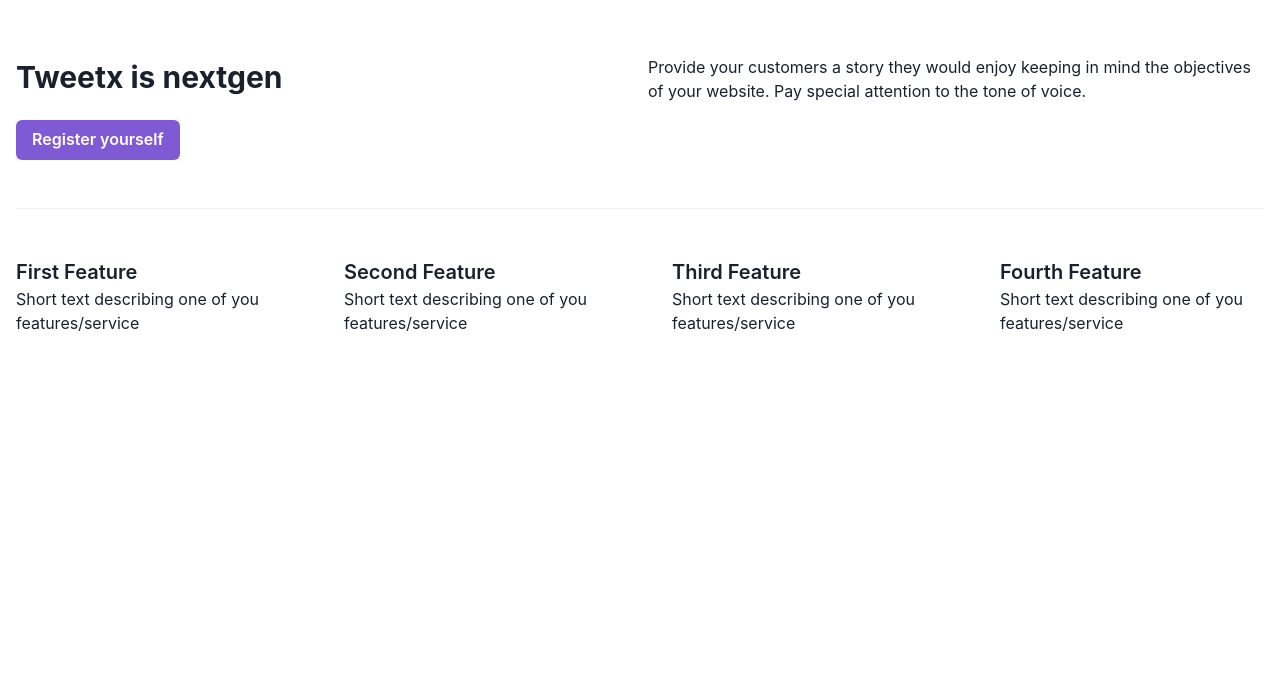
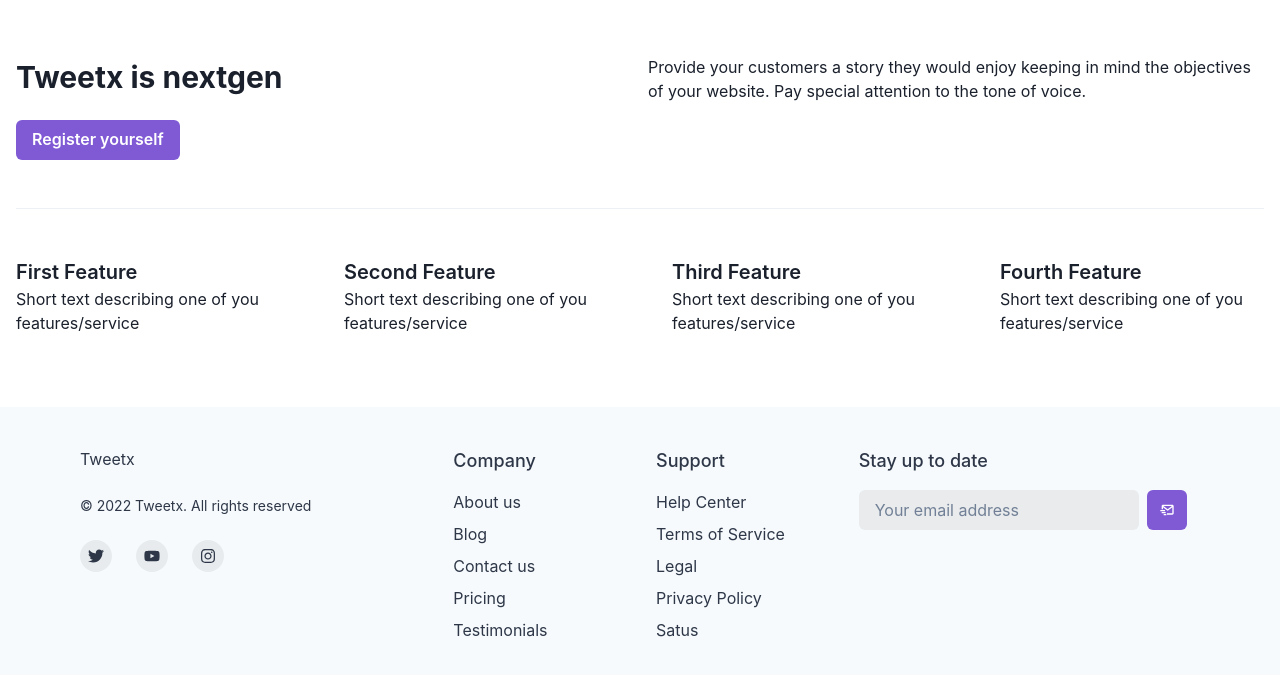
Before and after one commit to prajnastra/tweetx, a Next.js app in the folder client/: page / in a window 1280 px wide. Shown: the part 1087-1762 px from the top of the page. Before the commit the page ends 1438 px from the top, so only its background shows below. Built offline with nearby package versions, Linux system fonts and the light colour scheme.

Commit message:
add: footer section; update: add margin in features

```diff
--- a/client/components/Features/index.tsx
+++ b/client/components/Features/index.tsx
@@ -14,7 +14,7 @@
 
 export default function Features() {
   return (
-    <Box as={Container} maxW="7xl" mt={14} p={4}>
+    <Box as={Container} maxW="7xl" my={14} p={4}>
       <Grid
         templateColumns={{
           base: 'repeat(1, 1fr)',
--- /dev/null
+++ b/client/components/Footer/ListHeader.tsx
@@ -0,0 +1,11 @@
+import { ReactNode } from 'react'
+
+import { Text } from '@chakra-ui/react'
+
+export default function ListHeader({ children }: { children: ReactNode }) {
+  return (
+    <Text fontWeight={'500'} fontSize={'lg'} mb={2}>
+      {children}
+    </Text>
+  )
+}
--- /dev/null
+++ b/client/components/Footer/SocialButton.tsx
@@ -0,0 +1,35 @@
+import { ReactNode } from 'react'
+
+import { chakra, useColorModeValue, VisuallyHidden } from '@chakra-ui/react'
+
+export default function SocialButton({
+  children,
+  label,
+  href,
+}: {
+  children: ReactNode
+  label: string
+  href: string
+}) {
+  return (
+    <chakra.button
+      bg={useColorModeValue('blackAlpha.100', 'whiteAlpha.100')}
+      rounded={'full'}
+      w={8}
+      h={8}
+      cursor={'pointer'}
+      as={'a'}
+      href={href}
+      display={'inline-flex'}
+      alignItems={'center'}
+      justifyContent={'center'}
+      transition={'background 0.3s ease'}
+      _hover={{
+        bg: useColorModeValue('blackAlpha.200', 'whiteAlpha.200'),
+      }}
+    >
+      <VisuallyHidden>{label}</VisuallyHidden>
+      {children}
+    </chakra.button>
+  )
+}
--- /dev/null
+++ b/client/components/Footer/index.tsx
@@ -0,0 +1,90 @@
+import {
+  Box,
+  Container,
+  Link,
+  SimpleGrid,
+  Stack,
+  Text,
+  HStack,
+  Input,
+  IconButton,
+  useColorModeValue,
+} from '@chakra-ui/react'
+
+import { FaInstagram, FaTwitter, FaYoutube } from 'react-icons/fa'
+import { BiMailSend } from 'react-icons/bi'
+
+import ListHeader from './ListHeader'
+import SocialButton from './SocialButton'
+
+export default function Footer() {
+  return (
+    <Box
+      bg={useColorModeValue('gray.50', 'gray.900')}
+      color={useColorModeValue('gray.700', 'gray.200')}
+    >
+      <Container as={Stack} maxW={'6xl'} py={10}>
+        <SimpleGrid
+          templateColumns={{ sm: '1fr 1fr', md: '2fr 1fr 1fr 2fr' }}
+          spacing={8}
+        >
+          <Stack spacing={6}>
+            <HStack spacing={1}>
+              <Text color={useColorModeValue('gray.700', 'white')}>Tweetx</Text>
+            </HStack>
+            <Text fontSize={'sm'}>© 2022 Tweetx. All rights reserved</Text>
+            <Stack direction={'row'} spacing={6}>
+              <SocialButton label={'Twitter'} href={'#'}>
+                <FaTwitter />
+              </SocialButton>
+              <SocialButton label={'YouTube'} href={'#'}>
+                <FaYoutube />
+              </SocialButton>
+              <SocialButton label={'Instagram'} href={'#'}>
+                <FaInstagram />
+              </SocialButton>
+            </Stack>
+          </Stack>
+          <Stack align={'flex-start'}>
+            <ListHeader>Company</ListHeader>
+            <Link href={'#'}>About us</Link>
+            <Link href={'#'}>Blog</Link>
+            <Link href={'#'}>Contact us</Link>
+            <Link href={'#'}>Pricing</Link>
+            <Link href={'#'}>Testimonials</Link>
+          </Stack>
+          <Stack align={'flex-start'}>
+            <ListHeader>Support</ListHeader>
+            <Link href={'#'}>Help Center</Link>
+            <Link href={'#'}>Terms of Service</Link>
+            <Link href={'#'}>Legal</Link>
+            <Link href={'#'}>Privacy Policy</Link>
+            <Link href={'#'}>Satus</Link>
+          </Stack>
+          <Stack align={'flex-start'}>
+            <ListHeader>Stay up to date</ListHeader>
+            <Stack direction={'row'}>
+              <Input
+                placeholder={'Your email address'}
+                bg={useColorModeValue('blackAlpha.100', 'whiteAlpha.100')}
+                border={0}
+                _focus={{
+                  bg: 'whiteAlpha.300',
+                }}
+              />
+              <IconButton
+                bg={'purple.500'}
+                color="white"
+                _hover={{
+                  bg: 'purple.600',
+                }}
+                aria-label="Subscribe"
+                icon={<BiMailSend />}
+              />
+            </Stack>
+          </Stack>
+        </SimpleGrid>
+      </Container>
+    </Box>
+  )
+}
--- a/client/pages/index.tsx
+++ b/client/pages/index.tsx
@@ -3,6 +3,7 @@
 import Navbar from '@/components/Navbar'
 import Hero from '@/components/Hero'
 import Features from '@/components/Features'
+import Footer from '@/components/Footer'
 
 export default function Home() {
   return (
@@ -19,6 +20,8 @@
         <Hero />
         <Features />
       </main>
+
+      <Footer />
     </>
   )
 }
```
